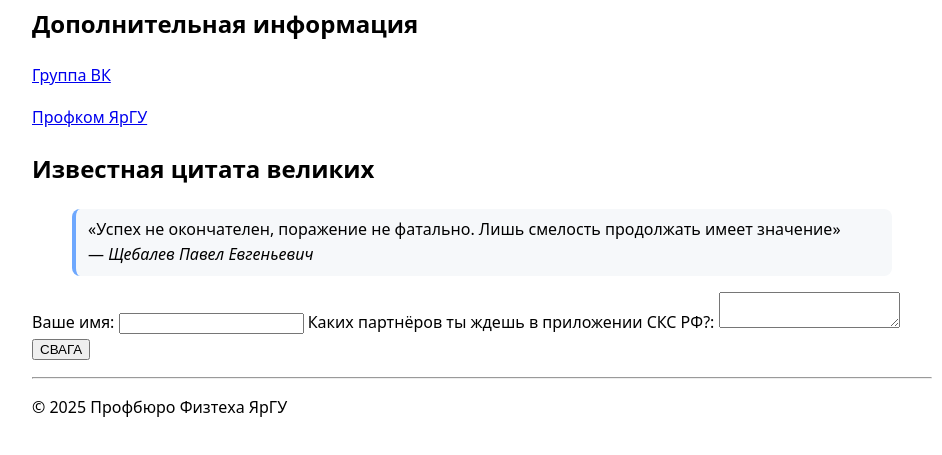
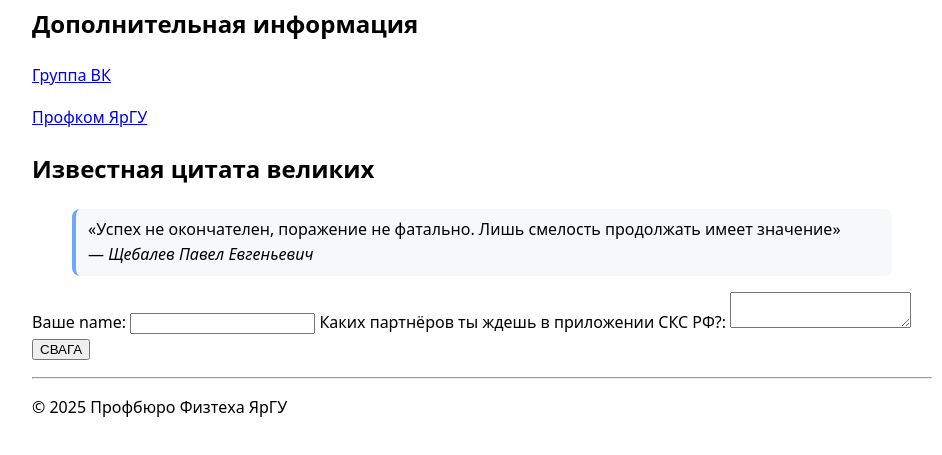
Before and after one commit to Vladislafff76/web-course-lesson-01, a plain HTML site: page index.html in a window 1280 px wide. Shown: the part 1226-1681 px from the top of the page, without its empty margins (158-1100 px from the left). Drawn offline with Linux system fonts and the light colour scheme.

Commit message:
Update index.html

```diff
--- a/index.html
+++ b/index.html
@@ -72,7 +72,7 @@
   </main>
 
 <form>
-  <label for="name">Ваше имя:</label>
+  <label for="name">Ваше name:</label>
   <input type="text" id="name" name="name">
 
   <label for="review">Каких партнёров ты ждешь в приложении СКС РФ?:</label>
```
